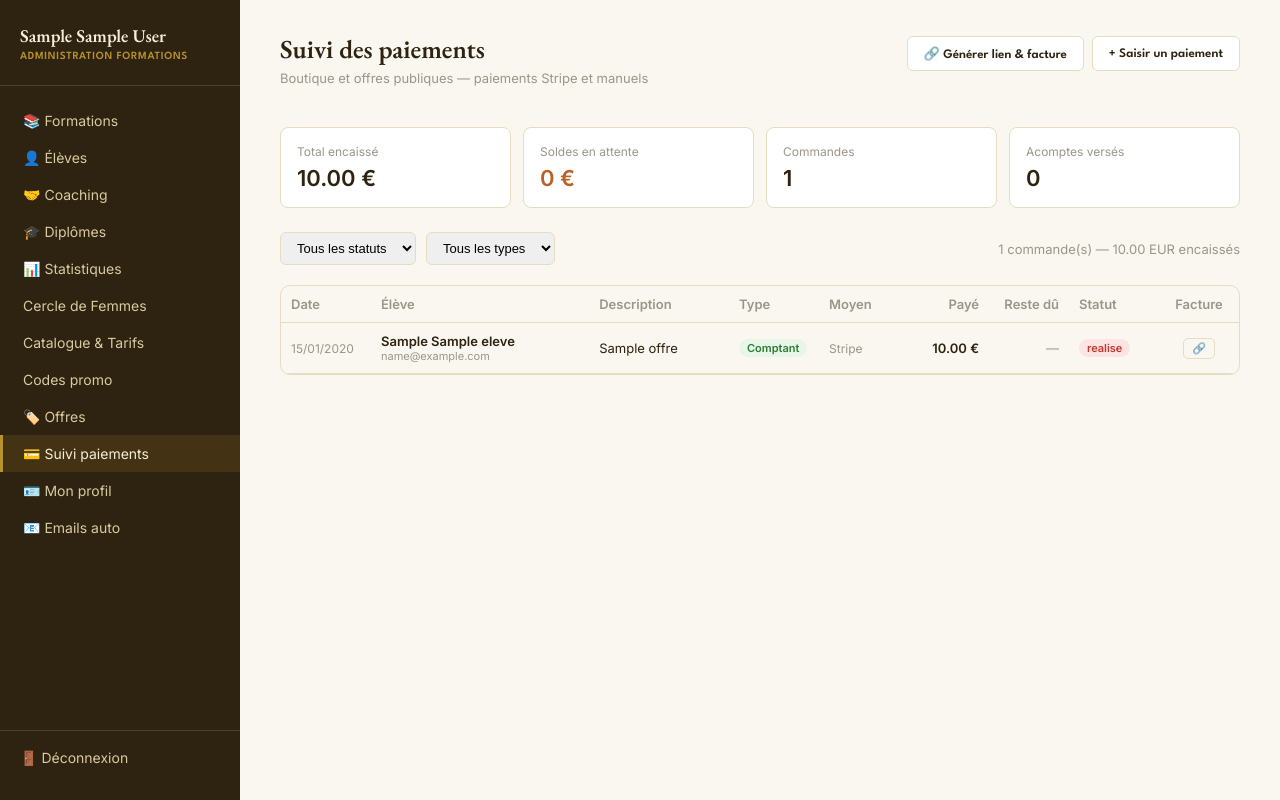
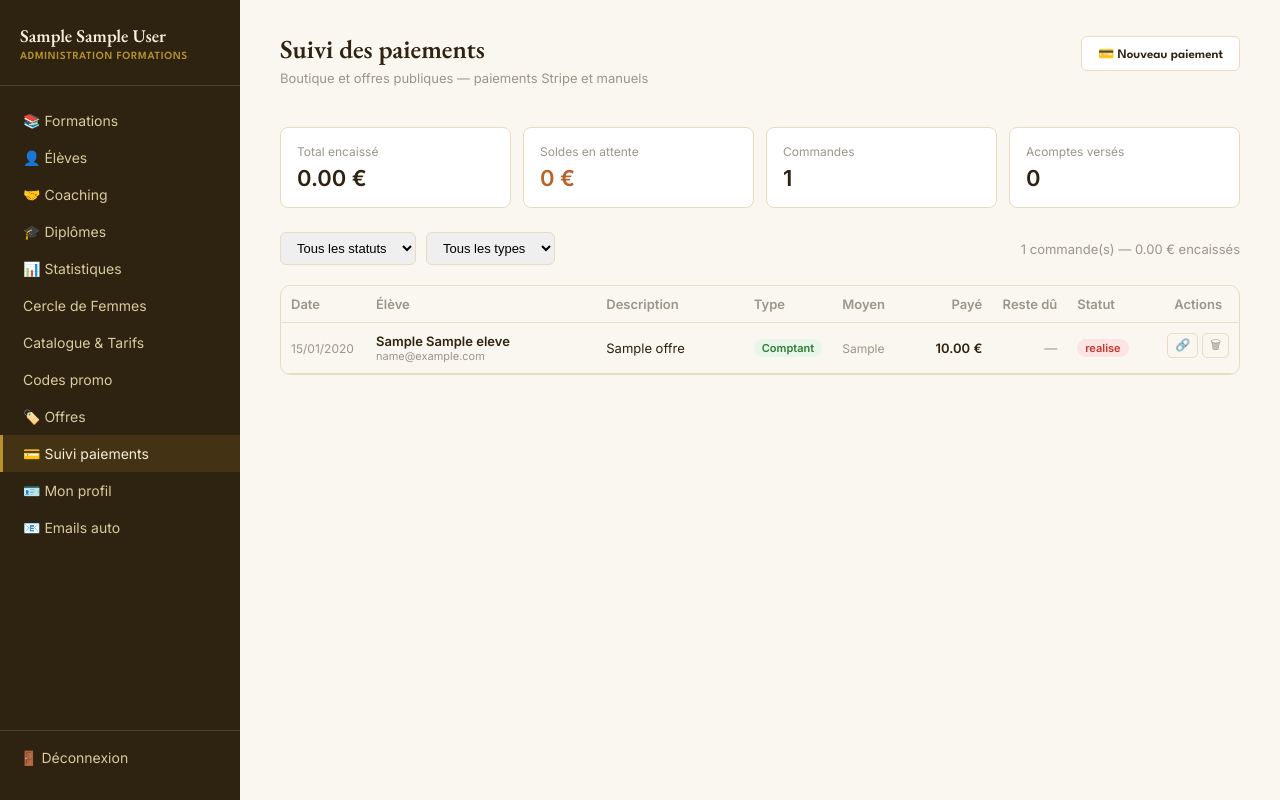
Before and after one commit to laurence-apli/lms-formation, a FastAPI app: page /admin/paiements in a window 1280 px wide. Run offline with FastAPI, Linux system fonts and the light colour scheme; the visitor is signed in with stand-in values (Sample User, id 1); tables that the repository leaves empty hold one stand-in row (values such as "Sample post"); data that the repository does not hold is empty; parts of the project's set-up code (start-up, migrations or seed data) failed here and were passed over.

Commit message:
feat: unified payment modal, delete per row, fix encaisse stats

```diff
--- a/app/templates/admin/paiements.html
+++ b/app/templates/admin/paiements.html
@@ -1,10 +1,10 @@
 {% extends "admin/base.html" %}
 {% block titre %}Suivi des paiements{% endblock %}
 {% block contenu %}
-<div class="topbar"><div><h1>Suivi des paiements</h1><p style="color:var(--grey);font-size:13px;margin-top:4px;">Boutique et offres publiques — paiements Stripe et manuels</p></div>
-  <div style="margin-left:auto;display:flex;gap:8px;">
-    <button class="btn btn-outline" onclick="ouvrirLienStripe()">🔗 Générer lien & facture</button>
-    <button class="btn btn-gold" onclick="document.getElementById('modal-manuel').style.display='flex'">+ Saisir un paiement</button>
+<div class="topbar">
+  <div><h1>Suivi des paiements</h1><p style="color:var(--grey);font-size:13px;margin-top:4px;">Boutique et offres publiques — paiements Stripe et manuels</p></div>
+  <div style="margin-left:auto">
+    <button class="btn btn-gold" onclick="ouvrirModal()">💳 Nouveau paiement</button>
   </div>
 </div>
 
@@ -35,25 +35,37 @@
 <table style="width:100%;border-collapse:collapse;font-size:13px;">
   <thead>
     <tr style="border-bottom:1px solid var(--border);">
-      <th style="padding:10px;color:var(--grey);font-weight:600;width:90px;text-align:left">Date</th>
+      <th style="padding:10px;color:var(--grey);font-weight:600;width:85px;text-align:left">Date</th>
       <th style="padding:10px;color:var(--grey);font-weight:600;text-align:left">Élève</th>
       <th style="padding:10px;color:var(--grey);font-weight:600;text-align:left">Description</th>
-      <th style="padding:10px;color:var(--grey);font-weight:600;width:90px;text-align:left">Type</th>
-      <th style="padding:10px;color:var(--grey);font-weight:600;width:80px;text-align:left">Moyen</th>
-      <th style="padding:10px;color:var(--grey);font-weight:600;width:90px;text-align:right">Payé</th>
-      <th style="padding:10px;color:var(--grey);font-weight:600;width:80px;text-align:right">Reste dû</th>
+      <th style="padding:10px;color:var(--grey);font-weight:600;width:85px;text-align:left">Type</th>
+      <th style="padding:10px;color:var(--grey);font-weight:600;width:75px;text-align:left">Moyen</th>
+      <th style="padding:10px;color:var(--grey);font-weight:600;width:85px;text-align:right">Payé</th>
+      <th style="padding:10px;color:var(--grey);font-weight:600;width:75px;text-align:right">Reste dû</th>
       <th style="padding:10px;color:var(--grey);font-weight:600;width:90px;text-align:left">Statut</th>
-      <th style="padding:10px;color:var(--grey);font-weight:600;width:80px;text-align:center">Facture</th>
+      <th style="padding:10px;color:var(--grey);font-weight:600;width:80px;text-align:center">Actions</th>
     </tr>
   </thead>
   <tbody id="tbody"></tbody>
 </table>
 </div>
 
-<!-- Modal saisie manuelle -->
-<div id="modal-manuel" style="display:none;position:fixed;inset:0;background:rgba(0,0,0,.5);z-index:999;align-items:center;justify-content:center;overflow-y:auto;">
-  <div style="background:#fff;max-width:560px;width:90%;border-radius:10px;padding:28px;margin:40px auto;position:relative;">
-    <h2 style="font-size:18px;margin-bottom:20px;">Saisir un paiement manuel</h2>
+<!-- Modal unifié : onglet Paiement reçu / Facture Stripe -->
+<div id="modal-principal" style="display:none;position:fixed;inset:0;background:rgba(0,0,0,.5);z-index:999;align-items:center;justify-content:center;overflow-y:auto;">
+  <div style="background:#fff;max-width:580px;width:90%;border-radius:10px;padding:28px;margin:40px auto;position:relative;">
+
+    <!-- Onglets -->
+    <div style="display:flex;gap:0;border-bottom:2px solid var(--border);margin-bottom:20px;">
+      <button id="tab-recu" onclick="switchTab('recu')" style="flex:1;padding:10px;border:none;background:none;font-size:13px;font-weight:600;cursor:pointer;border-bottom:2px solid transparent;margin-bottom:-2px;">
+        💵 Paiement reçu
+      </button>
+      <button id="tab-stripe" onclick="switchTab('stripe')" style="flex:1;padding:10px;border:none;background:none;font-size:13px;font-weight:600;cursor:pointer;border-bottom:2px solid transparent;margin-bottom:-2px;">
+        🔗 Facture Stripe
+      </button>
+    </div>
+
+    <!-- Panneau : Paiement reçu -->
+    <div id="pan-recu">
       <div style="display:grid;grid-template-columns:1fr 1fr;gap:12px;margin-bottom:12px;">
         <div><label class="lbl">Email *</label><input id="m-email" type="email" placeholder="contact@exemple.fr" class="inp" /></div>
         <div><label class="lbl">Prénom *</label><input id="m-prenom" type="text" class="inp" /></div>
@@ -61,13 +73,13 @@
       <div style="margin-bottom:12px;"><label class="lbl">Nom *</label><input id="m-nom" type="text" class="inp" /></div>
       <div style="margin-bottom:12px;"><label class="lbl">Description *</label><input id="m-desc" type="text" placeholder="Ex : Accompagnement 3 mois" class="inp" /></div>
       <div style="display:grid;grid-template-columns:1fr 1fr;gap:12px;margin-bottom:12px;">
-      <div><label class="lbl">Type de paiement</label>
+        <div><label class="lbl">Type</label>
           <select id="m-type" onchange="togglePrixTotal()" class="inp">
-          <option value="comptant">Comptant (paiement total)</option>
-          <option value="acompte">Acompte (paiement partiel)</option>
+            <option value="comptant">Comptant (total)</option>
+            <option value="acompte">Acompte (partiel)</option>
           </select>
         </div>
-      <div><label class="lbl">Moyen de paiement</label>
+        <div><label class="lbl">Moyen</label>
           <select id="m-moyen" class="inp">
             <option value="virement">Virement</option>
             <option value="cheque">Chèque</option>
@@ -78,41 +90,41 @@
         </div>
       </div>
       <div style="display:grid;grid-template-columns:1fr 1fr;gap:12px;margin-bottom:12px;">
-      <div><label class="lbl">Montant versé (EUR) *</label><input id="m-montant" type="number" min="0" step="0.01" placeholder="490.00" class="inp" /></div>
-      <div id="bloc-prix-total" style="display:none;"><label class="lbl">Prix total (EUR)</label><input id="m-prix-total" type="number" min="0" step="0.01" placeholder="640.00" class="inp" /></div>
+        <div><label class="lbl">Montant versé (€) *</label><input id="m-montant" type="number" min="0" step="0.01" placeholder="490.00" class="inp" /></div>
+        <div id="bloc-prix-total" style="display:none;"><label class="lbl">Prix total (€)</label><input id="m-prix-total" type="number" min="0" step="0.01" placeholder="640.00" class="inp" /></div>
       </div>
       <div style="margin-bottom:20px;"><label class="lbl">Note (optionnelle)</label><textarea id="m-note" rows="2" class="inp" style="resize:vertical;"></textarea></div>
       <div id="m-erreur" style="color:#c0392b;font-size:13px;margin-bottom:12px;display:none;"></div>
       <div style="display:flex;gap:10px;">
         <button class="btn btn-gold" onclick="enregistrerManuel()">Enregistrer</button>
-      <button class="btn btn-outline" onclick="document.getElementById('modal-manuel').style.display='none'">Annuler</button>
-    </div>
+        <button class="btn btn-outline" onclick="fermerModal()">Annuler</button>
       </div>
     </div>
 
-<!-- Modal lien Stripe / facture -->
-<div id="modal-stripe" style="display:none;position:fixed;inset:0;background:rgba(0,0,0,.5);z-index:999;align-items:center;justify-content:center;overflow-y:auto;">
-  <div style="background:#fff;max-width:500px;width:90%;border-radius:10px;padding:28px;margin:40px auto;">
-    <h2 style="font-size:18px;margin-bottom:6px;">🔗 Générer lien de paiement & facture</h2>
-    <p style="font-size:13px;color:var(--grey);margin-bottom:20px;">Crée une facture Stripe envoyée par email avec lien de paiement sécurisé.</p>
-    <div style="margin-bottom:12px;"><label class="lbl">Email client (optionnel)</label><input id="sl-email" type="email" placeholder="client@exemple.fr" class="inp" /></div>
+    <!-- Panneau : Facture Stripe -->
+    <div id="pan-stripe" style="display:none;">
+      <p style="font-size:13px;color:var(--grey);margin-bottom:16px;">Génère une facture Stripe avec lien de paiement sécurisé à envoyer au client.</p>
+      <div style="margin-bottom:12px;"><label class="lbl">Email client (optionnel — pour associer à un customer Stripe)</label><input id="sl-email" type="email" placeholder="client@exemple.fr" class="inp" /></div>
       <div style="display:grid;grid-template-columns:1fr 1fr;gap:12px;margin-bottom:12px;">
         <div><label class="lbl">Prénom</label><input id="sl-prenom" type="text" class="inp" /></div>
         <div><label class="lbl">Nom</label><input id="sl-nom" type="text" class="inp" /></div>
       </div>
       <div style="margin-bottom:12px;"><label class="lbl">Description *</label><input id="sl-desc" type="text" placeholder="Ex : Accompagnement féminin — solde" class="inp" /></div>
-    <div style="margin-bottom:20px;"><label class="lbl">Montant (EUR) *</label><input id="sl-montant" type="number" min="1" step="0.01" placeholder="150.00" class="inp" /></div>
+      <div style="margin-bottom:20px;"><label class="lbl">Montant (€) *</label><input id="sl-montant" type="number" min="1" step="0.01" placeholder="150.00" class="inp" /></div>
       <div id="sl-erreur" style="color:#c0392b;font-size:13px;margin-bottom:12px;display:none;"></div>
       <div id="sl-result" style="display:none;background:#f0f9f0;border:1px solid #2e7d32;border-radius:8px;padding:14px;margin-bottom:16px;">
-      <div style="font-weight:600;color:#2e7d32;margin-bottom:8px;">✅ Facture créée avec succès</div>
+        <div style="font-weight:600;color:#2e7d32;margin-bottom:8px;">✅ Facture créée</div>
         <div style="font-size:13px;margin-bottom:6px;"><strong>Lien de paiement :</strong><br><a id="sl-url" href="#" target="_blank" style="color:#1d4ed8;word-break:break-all;"></a></div>
-      <div style="font-size:13px;"><strong>PDF :</strong> <a id="sl-pdf" href="#" target="_blank" style="color:#1d4ed8;">Télécharger la facture</a></div>
+        <div style="font-size:13px;"><strong>PDF :</strong> <a id="sl-pdf" href="#" target="_blank" style="color:#1d4ed8;">Télécharger</a></div>
         <button class="btn btn-outline" style="margin-top:10px;font-size:12px;" onclick="copierLien()">📋 Copier le lien</button>
       </div>
+      <div id="sl-erreur" style="color:#c0392b;font-size:13px;margin-bottom:12px;display:none;"></div>
       <div style="display:flex;gap:10px;">
         <button class="btn btn-gold" id="sl-btn" onclick="genererLienStripe()">Générer la facture</button>
-      <button class="btn btn-outline" onclick="fermerStripe()">Fermer</button>
+        <button class="btn btn-outline" onclick="fermerModal()">Fermer</button>
       </div>
+    </div>
+
   </div>
 </div>
 
@@ -128,120 +140,81 @@
 .badge-s.annulee{background:#fce4e4;color:#c0392b;}
 .lbl{font-size:12px;color:var(--grey);font-weight:600;display:block;margin-bottom:4px;}
 .inp{width:100%;padding:8px 10px;border:1px solid var(--border);border-radius:6px;font-size:13px;box-sizing:border-box;}
-.btn-facture{background:none;border:1px solid var(--border);border-radius:5px;padding:3px 8px;font-size:11px;cursor:pointer;color:var(--grey);}
-.btn-facture:hover{border-color:#1d4ed8;color:#1d4ed8;}
+.tab-active{border-bottom-color:var(--gold, #B8622A) !important;color:var(--gold, #B8622A);}
+.btn-icon{background:none;border:1px solid var(--border);border-radius:5px;padding:3px 7px;font-size:12px;cursor:pointer;color:var(--grey);line-height:1.4;}
+.btn-icon:hover{border-color:#c0392b;color:#c0392b;}
+.btn-icon.lien:hover{border-color:#1d4ed8;color:#1d4ed8;}
 </style>
 
 <script>
 let allData = [];
 
-function togglePrixTotal() {
-  document.getElementById('bloc-prix-total').style.display =
-    document.getElementById('m-type').value === 'acompte' ? 'block' : 'none';
+/* ─── Onglets ─── */
+function switchTab(tab) {
+  ['recu','stripe'].forEach(t => {
+    document.getElementById('pan-'+t).style.display = t===tab ? 'block' : 'none';
+    document.getElementById('tab-'+t).classList.toggle('tab-active', t===tab);
+  });
 }
-
-function badgeStatut(s) {
-  const map = {payee:'Payée',acompte_verse:'Acompte versé',en_attente:'En attente',annulee:'Annulée'};
-  const cls = s==='payee'?'payee':s==='acompte_verse'?'acompte':s==='en_attente'?'attente':'annulee';
-  return '<span class="badge-s '+cls+'">'+(map[s]||s)+'</span>';
-}
-
-function badgeType(t) {
-  if(!t) return '<span style="color:var(--grey);font-size:11px;">—</span>';
-  if(t==='acompte') return '<span class="badge-s acompte">Acompte</span>';
-  return '<span class="badge-s payee">Comptant</span>';
-}
-
-function moyenLabel(m) {
-  const map={virement:'Virement',cheque:'Chèque',especes:'Espèces',cabinet:'Cabinet',card:'Carte'};
-  return map[m]||m||'Stripe';
-}
-
-function ouvrirLienStripe(email, prenom, nom, desc, montant) {
+function ouvrirModal(email, prenom, nom, desc, montant) {
+  if(email !== undefined) {
     document.getElementById('sl-email').value = email||'';
     document.getElementById('sl-prenom').value = prenom||'';
     document.getElementById('sl-nom').value = nom||'';
     document.getElementById('sl-desc').value = desc||'';
     document.getElementById('sl-montant').value = montant||'';
     document.getElementById('sl-result').style.display = 'none';
-  document.getElementById('sl-erreur').style.display = 'none';
-  document.getElementById('sl-btn').disabled = false;
-  document.getElementById('sl-btn').textContent = 'Générer la facture';
-  document.getElementById('modal-stripe').style.display = 'flex';
+    switchTab('stripe');
+  } else {
+    switchTab('recu');
+  }
+  document.getElementById('modal-principal').style.display = 'flex';
+}
+function fermerModal() {
+  document.getElementById('modal-principal').style.display = 'none';
 }
 
-function fermerStripe() {
-  document.getElementById('modal-stripe').style.display = 'none';
+/* ─── Stats ─── */
+function updateStats(data) {
+  const encaisse = data.reduce((s,p)=>s+(p.encaisse||0),0);
+  const reste = data.reduce((s,p)=>s+(p.reste_du||0),0);
+  const acomptes = data.filter(p=>p.type_paiement==='acompte'&&p.statut==='acompte_verse').length;
+  document.getElementById('s-total').textContent = encaisse.toFixed(2)+' €';
+  document.getElementById('s-reste').textContent = reste>0?reste.toFixed(2)+' €':'0 €';
+  document.getElementById('s-count').textContent = data.length;
+  document.getElementById('s-acompte').textContent = acomptes;
 }
 
-async function genererLienStripe() {
-  const errEl = document.getElementById('sl-erreur');
-  errEl.style.display = 'none';
-  const desc = document.getElementById('sl-desc').value.trim();
-  const montant = parseFloat(document.getElementById('sl-montant').value);
-  if(!desc || isNaN(montant) || montant <= 0) {
-    errEl.textContent = 'Description et montant sont obligatoires.';
-    errEl.style.display = 'block';
-    return;
+/* ─── Table ─── */
+function badgeStatut(s) {
+  const map={payee:'Payée',acompte_verse:'Acompte versé',en_attente:'En attente',annulee:'Annulée'};
+  const cls=s==='payee'?'payee':s==='acompte_verse'?'acompte':s==='en_attente'?'attente':'annulee';
+  return `<span class="badge-s ${cls}">${map[s]||s}</span>`;
 }
-  const btn = document.getElementById('sl-btn');
-  btn.disabled = true;
-  btn.textContent = 'Génération…';
-  const payload = {
-    description: desc,
-    montant: montant,
-    email_client: document.getElementById('sl-email').value.trim() || null,
-    prenom_client: document.getElementById('sl-prenom').value.trim() || null,
-    nom_client: document.getElementById('sl-nom').value.trim() || null,
-  };
-  const r = await fetch('/admin/api/paiements/lien-stripe', {
-    method: 'POST',
-    headers: {'Content-Type': 'application/json'},
-    body: JSON.stringify(payload)
-  });
-  if(r.ok) {
-    const d = await r.json();
-    document.getElementById('sl-url').href = d.url;
-    document.getElementById('sl-url').textContent = d.url;
-    if(d.invoice_pdf) {
-      document.getElementById('sl-pdf').href = d.invoice_pdf;
-      document.getElementById('sl-pdf').style.display = 'inline';
-    } else {
-      document.getElementById('sl-pdf').style.display = 'none';
+function badgeType(t) {
+  if(!t) return '<span style="color:var(--grey);font-size:11px;">—</span>';
+  return t==='acompte'?'<span class="badge-s acompte">Acompte</span>':'<span class="badge-s payee">Comptant</span>';
 }
-    document.getElementById('sl-result').style.display = 'block';
-    btn.textContent = 'Nouvelle facture';
-    btn.disabled = false;
-  } else {
-    const d = await r.json().catch(()=>({}));
-    errEl.textContent = 'Erreur : ' + (d.detail || 'inconnue');
-    errEl.style.display = 'block';
-    btn.disabled = false;
-    btn.textContent = 'Générer la facture';
-  }
-}
-
-function copierLien() {
-  const url = document.getElementById('sl-url').textContent;
-  navigator.clipboard.writeText(url).then(()=>alert('Lien copié !'));
+function moyenLabel(m) {
+  const map={virement:'Virement',cheque:'Chèque',especes:'Espèces',cabinet:'Cabinet',card:'Carte'};
+  return map[m]||m||'Stripe';
 }
 
 function renderTable() {
   const st = document.getElementById('filtre-statut').value;
   const ty = document.getElementById('filtre-type').value;
-  let data = allData.filter(p => (!st||p.statut===st) && (!ty||p.type_paiement===ty));
-
-  const total = data.reduce((s,p)=>s+p.montant_total,0);
-  const reste = data.reduce((s,p)=>s+p.reste_du,0);
-  document.getElementById('total-recap').textContent = data.length+' commande(s) — '+total.toFixed(2)+' EUR encaissés'+(reste>0?' — '+reste.toFixed(2)+' EUR en attente':'');
-
+  let data = allData.filter(p=>(!st||p.statut===st)&&(!ty||p.type_paiement===ty));
+  const encaisse = data.reduce((s,p)=>s+(p.encaisse||0),0);
+  const reste = data.reduce((s,p)=>s+(p.reste_du||0),0);
+  document.getElementById('total-recap').textContent =
+    data.length+' commande(s) — '+encaisse.toFixed(2)+' € encaissés'+(reste>0?' — '+reste.toFixed(2)+' € en attente':'');
   const tbody = document.getElementById('tbody');
   if(!data.length){tbody.innerHTML='<tr><td colspan="9" style="text-align:center;padding:30px;color:var(--grey);">Aucune commande.</td></tr>';return;}
-
   tbody.innerHTML = data.map(p=>{
-    const resteDuBtn = p.reste_du > 0
-      ? `<button class="btn-facture" onclick="ouvrirLienStripe('${p.email}','${p.prenom}','${p.nom}','Solde - ${p.description.replace(/'/g,'&#39;')}',${p.reste_du.toFixed(2)})">🔗 Solde</button>`
-      : `<button class="btn-facture" onclick="ouvrirLienStripe('${p.email}','${p.prenom}','${p.nom}','','')">🔗</button>`;
+    const descEsc = p.description.replace(/'/g,"&#39;");
+    const facturBtn = p.reste_du>0
+      ? `<button class="btn-icon lien" title="Générer facture solde" onclick="ouvrirModal('${p.email}','${p.prenom}','${p.nom}','Solde — ${descEsc}',${p.reste_du.toFixed(2)})">🔗</button>`
+      : `<button class="btn-icon lien" title="Générer facture" onclick="ouvrirModal('${p.email}','${p.prenom}','${p.nom}','${descEsc}','')">🔗</button>`;
     return `<tr style="border-bottom:1px solid var(--border);">
       <td style="padding:10px;white-space:nowrap;color:var(--grey);font-size:12px;">${p.date}</td>
       <td style="padding:10px;"><div style="font-weight:600;">${p.prenom} ${p.nom}</div><div style="font-size:11px;color:var(--grey);">${p.email}</div></td>
@@ -251,21 +224,15 @@ function renderTable() {
       <td style="padding:10px;text-align:right;font-weight:600;">${p.montant_total.toFixed(2)} €</td>
       <td style="padding:10px;text-align:right;${p.reste_du>0?'color:#c0392b;font-weight:600;':'color:var(--grey);'}">${p.reste_du>0?p.reste_du.toFixed(2)+' €':'—'}</td>
       <td style="padding:10px;">${badgeStatut(p.statut)}</td>
-      <td style="padding:10px;text-align:center;">${resteDuBtn}</td>
+      <td style="padding:10px;text-align:center;display:flex;gap:4px;justify-content:center;">
+        ${facturBtn}
+        <button class="btn-icon" title="Supprimer" onclick="supprimer(${p.id})">🗑</button>
+      </td>
     </tr>`;
   }).join('');
 }
 
-function updateStats(data) {
-  const total = data.reduce((s,p)=>s+p.montant_total,0);
-  const reste = data.reduce((s,p)=>s+p.reste_du,0);
-  const acomptes = data.filter(p=>p.type_paiement==='acompte'&&p.statut==='acompte_verse').length;
-  document.getElementById('s-total').textContent = total.toFixed(2)+' €';
-  document.getElementById('s-reste').textContent = reste>0?reste.toFixed(2)+' €':'0 €';
-  document.getElementById('s-count').textContent = data.length;
-  document.getElementById('s-acompte').textContent = acomptes;
-}
-
+/* ─── Chargement ─── */
 async function charger() {
   const r = await fetch('/admin/api/paiements');
   if(!r.ok){document.getElementById('tbody').innerHTML='<tr><td colspan="9" style="text-align:center;color:red;padding:20px;">Erreur de chargement</td></tr>';return;}
@@ -274,35 +241,74 @@ async function charger() {
   renderTable();
 }
 
+/* ─── Suppression ─── */
+async function supprimer(id) {
+  if(!confirm('Supprimer cette commande ? Cette action est irréversible.')) return;
+  const r = await fetch('/admin/api/paiements/'+id, {method:'DELETE'});
+  if(r.ok) charger();
+  else alert('Erreur lors de la suppression.');
+}
+
+/* ─── Paiement reçu ─── */
+function togglePrixTotal() {
+  document.getElementById('bloc-prix-total').style.display =
+    document.getElementById('m-type').value==='acompte'?'block':'none';
+}
 async function enregistrerManuel() {
   const errEl = document.getElementById('m-erreur');
   errEl.style.display='none';
-  const email = document.getElementById('m-email').value.trim();
-  const prenom = document.getElementById('m-prenom').value.trim();
-  const nom = document.getElementById('m-nom').value.trim();
-  const desc = document.getElementById('m-desc').value.trim();
-  const montant = parseFloat(document.getElementById('m-montant').value);
+  const email=document.getElementById('m-email').value.trim();
+  const prenom=document.getElementById('m-prenom').value.trim();
+  const nom=document.getElementById('m-nom').value.trim();
+  const desc=document.getElementById('m-desc').value.trim();
+  const montant=parseFloat(document.getElementById('m-montant').value);
   if(!email||!prenom||!nom||!desc||isNaN(montant)){errEl.textContent='Tous les champs obligatoires doivent être remplis.';errEl.style.display='block';return;}
-  const type = document.getElementById('m-type').value;
-  const prixTotalVal = document.getElementById('m-prix-total').value;
-  const payload = {
-    email, prenom, nom, description: desc, montant_verse: montant,
-    type_paiement: type,
-    moyen_paiement: document.getElementById('m-moyen').value,
-    note: document.getElementById('m-note').value,
-    montant_prix_total: (type==='acompte'&&prixTotalVal)?parseFloat(prixTotalVal):null,
-  };
-  const r = await fetch('/admin/api/paiements/manuel',{method:'POST',headers:{'Content-Type':'application/json'},body:JSON.stringify(payload)});
+  const type=document.getElementById('m-type').value;
+  const prixTotalVal=document.getElementById('m-prix-total').value;
+  const payload={email,prenom,nom,description:desc,montant_verse:montant,type_paiement:type,
+    moyen_paiement:document.getElementById('m-moyen').value,
+    note:document.getElementById('m-note').value,
+    montant_prix_total:(type==='acompte'&&prixTotalVal)?parseFloat(prixTotalVal):null};
+  const r=await fetch('/admin/api/paiements/manuel',{method:'POST',headers:{'Content-Type':'application/json'},body:JSON.stringify(payload)});
   if(r.ok){
-    document.getElementById('modal-manuel').style.display='none';
+    fermerModal();
     ['m-email','m-prenom','m-nom','m-desc','m-montant','m-prix-total','m-note'].forEach(id=>document.getElementById(id).value='');
     charger();
   } else {
-    const d = await r.json();
-    errEl.textContent = 'Erreur : '+(d.detail||'inconnue');
-    errEl.style.display='block';
+    const d=await r.json();
+    errEl.textContent='Erreur : '+(d.detail||'inconnue');errEl.style.display='block';
   }
 }
+
+/* ─── Facture Stripe ─── */
+async function genererLienStripe() {
+  const errEl=document.getElementById('sl-erreur');
+  errEl.style.display='none';
+  const desc=document.getElementById('sl-desc').value.trim();
+  const montant=parseFloat(document.getElementById('sl-montant').value);
+  if(!desc||isNaN(montant)||montant<=0){errEl.textContent='Description et montant sont obligatoires.';errEl.style.display='block';return;}
+  const btn=document.getElementById('sl-btn');
+  btn.disabled=true;btn.textContent='Génération…';
+  const payload={description:desc,montant,
+    email_client:document.getElementById('sl-email').value.trim()||null,
+    prenom_client:document.getElementById('sl-prenom').value.trim()||null,
+    nom_client:document.getElementById('sl-nom').value.trim()||null};
+  const r=await fetch('/admin/api/paiements/lien-stripe',{method:'POST',headers:{'Content-Type':'application/json'},body:JSON.stringify(payload)});
+  if(r.ok){
+    const d=await r.json();
+    document.getElementById('sl-url').href=d.url;
+    document.getElementById('sl-url').textContent=d.url;
+    document.getElementById('sl-pdf').href=d.invoice_pdf||'#';
+    document.getElementById('sl-pdf').style.display=d.invoice_pdf?'inline':'none';
+    document.getElementById('sl-result').style.display='block';
+    btn.textContent='Nouvelle facture';btn.disabled=false;
+  } else {
+    const d=await r.json().catch(()=>({}));
+    errEl.textContent='Erreur : '+(d.detail||'inconnue');errEl.style.display='block';
+    btn.disabled=false;btn.textContent='Générer la facture';
+  }
+}
+function copierLien(){navigator.clipboard.writeText(document.getElementById('sl-url').textContent).then(()=>alert('Lien copié !'));}
 
 charger();
 </script>
```
Also changed, not shown: app/routes/offres_admin.py (+17 -0 lines). Lines whose indentation alone changed are shown as unchanged.
